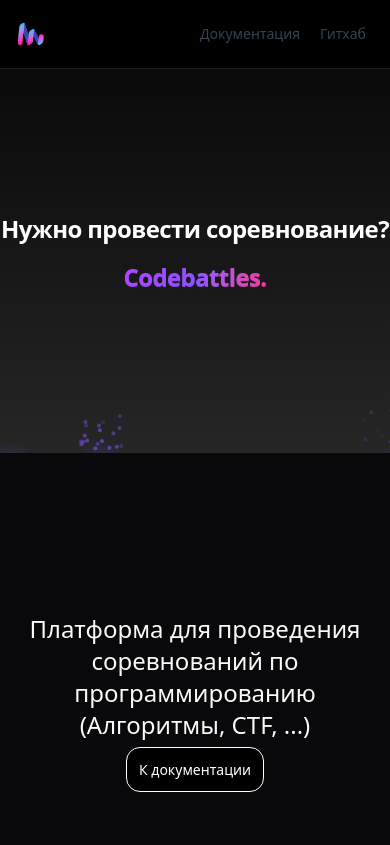
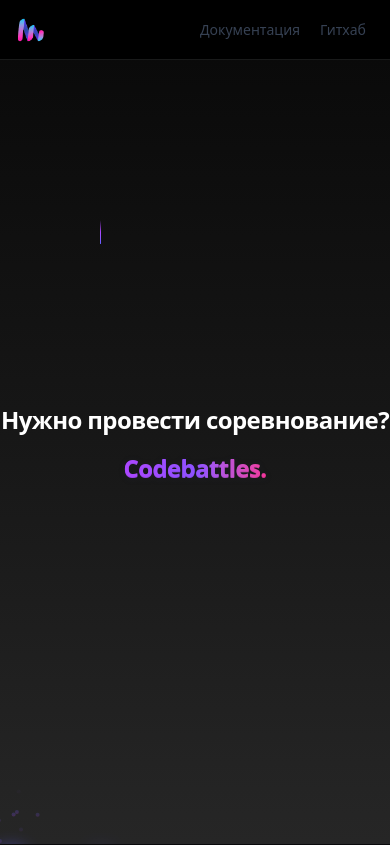
Before and after one commit to doctorixx/codebattles-landing, a Next.js app: page / in a window 390 px wide. Shown: the top 845 px of the page. Built offline with nearby package versions, Linux system fonts and the light colour scheme.

Commit message:
mobile ui optimization

```diff
--- a/src/components/BigHeader.jsx
+++ b/src/components/BigHeader.jsx
@@ -1,11 +1,15 @@
 import React from 'react';
 import {BackgroundBeamsWithCollision} from "@/components/ui/background-beams-with-collision";
+
+import "./style.css"
 
 export const BigHeader = () => {
     return (
         <>
-            <BackgroundBeamsWithCollision>
-                <h2 className="text-2xl relative z-20 md:text-4xl lg:text-7xl font-bold text-center text-black dark:text-white font-sans tracking-tight">
+            <BackgroundBeamsWithCollision className="big-header">
+                <h2 className="text-2xl relative z-20 md:text-4xl lg:text-7xl font-bold text-center text-black dark:text-white font-sans tracking-tight"
+
+                >
                     Нужно провести соревнование?
                     <br />
                     <div
--- a/src/components/NavBar.jsx
+++ b/src/components/NavBar.jsx
@@ -9,7 +9,7 @@
 export const NavBar = () => {
     return (
         <>
-            <nav className="flex items-center justify-between p-4 border-b bg-black text-white shadow-sm">
+            <nav className="h-15 flex items-center justify-between p-4 border-b bg-black text-white shadow-sm">
                 {/* Левая часть: иконка */}
                 <div className="flex items-center gap-2">
                     <Image src="/logo200.png" alt="logo" height="30" width="30" />
--- a/src/components/SubMain.jsx
+++ b/src/components/SubMain.jsx
@@ -1,9 +1,8 @@
 
 export const SubMain = () => {
     return (
-        <div className='text-center my-40'>
-            <h3 className="text-2xl text-center my-4"> Платформа для проведения соревнований по программированию (Алгоритмы,
-                CTF, ...)</h3>
+        <div className='text-center my-40 mx-10'>
+            <h3 className="text-2xl text-center my-4"> Платформа для проведения соревнований по программированию (Алгоритмы,&nbsp;CTF,&nbsp;...)</h3>
             <a
                 className="w-40 h-10 rounded-xl p-3 bg-black border dark:border-white border-transparent text-white text-sm hover:text-black hover:bg-white transition duration-350"
                 href="http://docs.codebattles.ru"
--- /dev/null
+++ b/src/components/style.css
@@ -0,0 +1,3 @@
+.big-header {
+    min-height: calc(100dvh - 0.25rem*15);
+}
```
